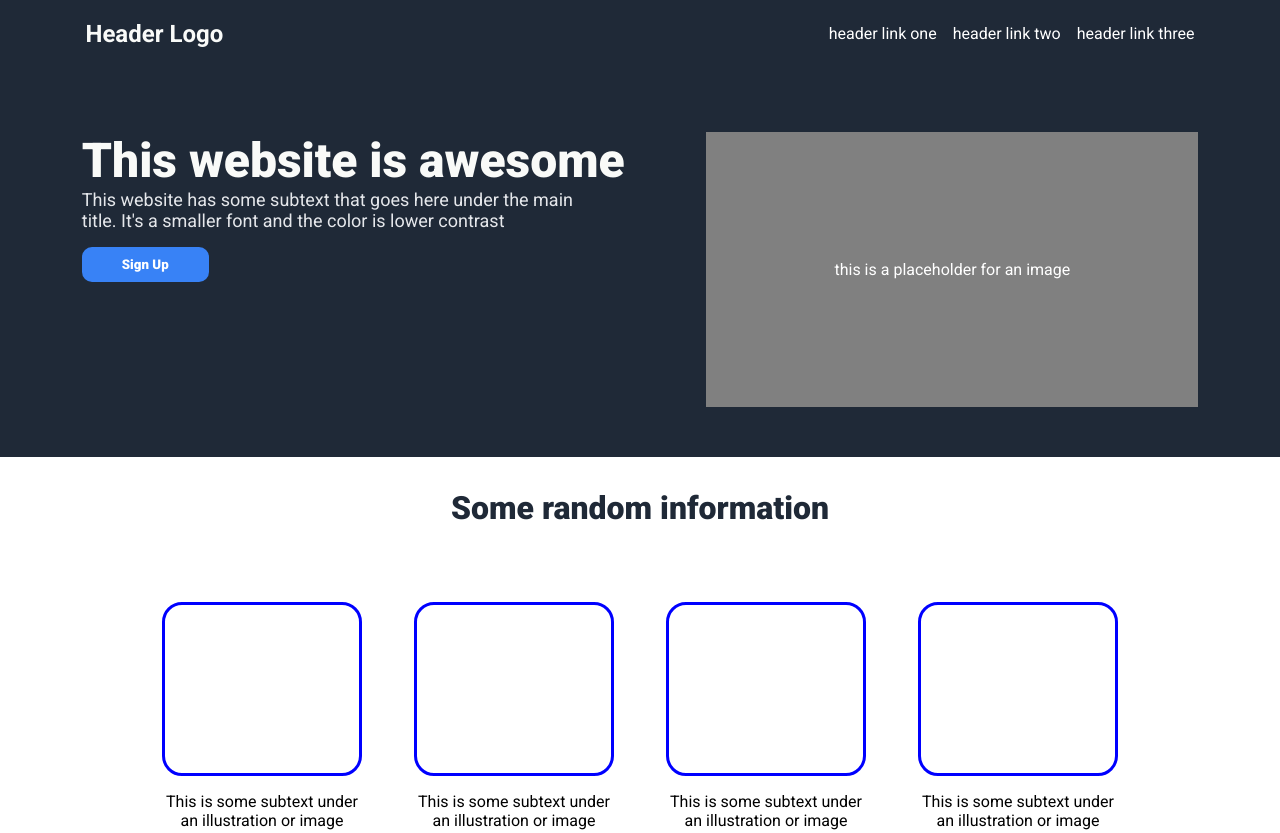
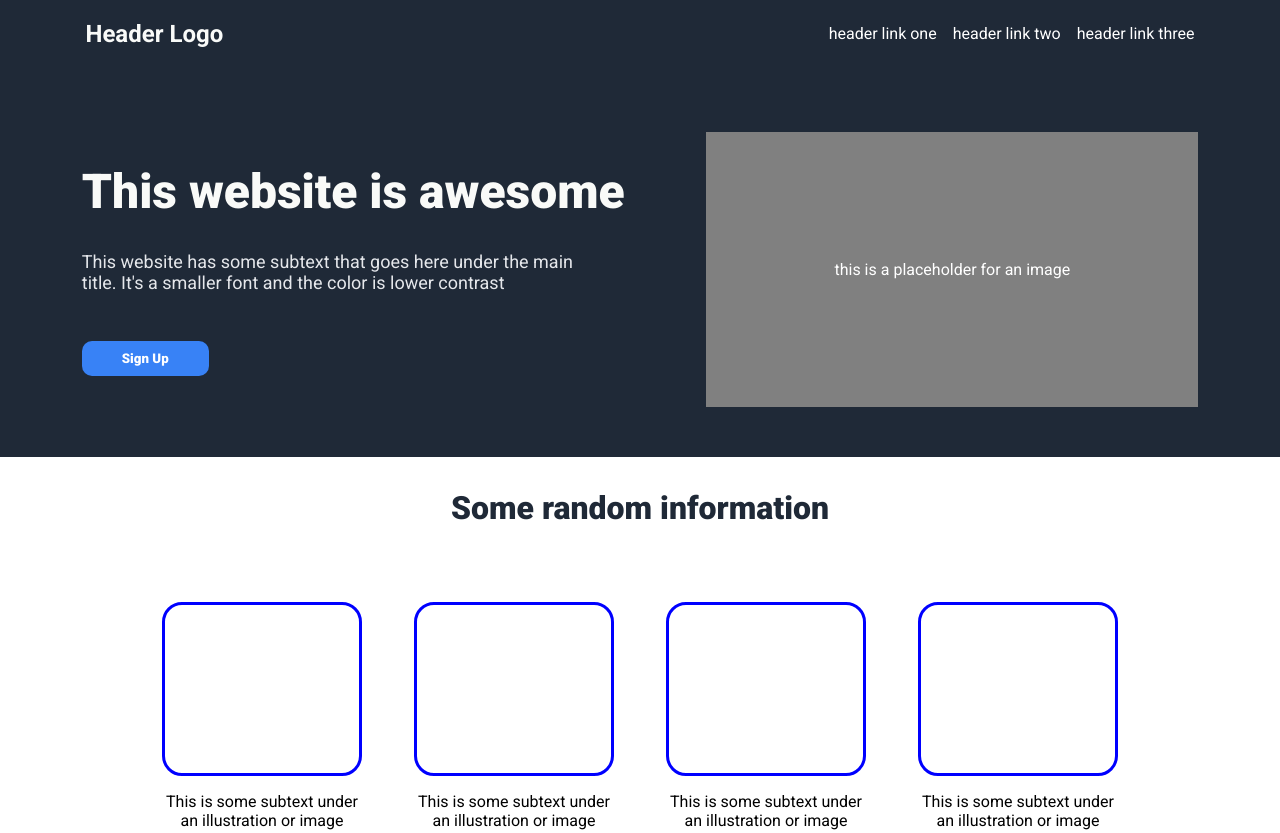
Before and after one commit to JoshKroft/odin-landingpage, a plain HTML site: page index.html in a window 1280 px wide. Shown: the top 833 px of the page. Drawn offline with Linux system fonts and the light colour scheme.

```diff
--- a/styles.css
+++ b/styles.css
@@ -56,8 +56,6 @@ a {
 }
 
 .hero-secondary {
-    display: flex;
-    flex-wrap: wrap;
     font-size: 18px;
     max-width: 500px;
     color: #E5E7EB;
@@ -76,6 +74,7 @@ a {
     display: flex;
     flex-direction: column;
     align-items:baseline;
+    justify-content: space-evenly;
 }
 
 .image-ph {
```
